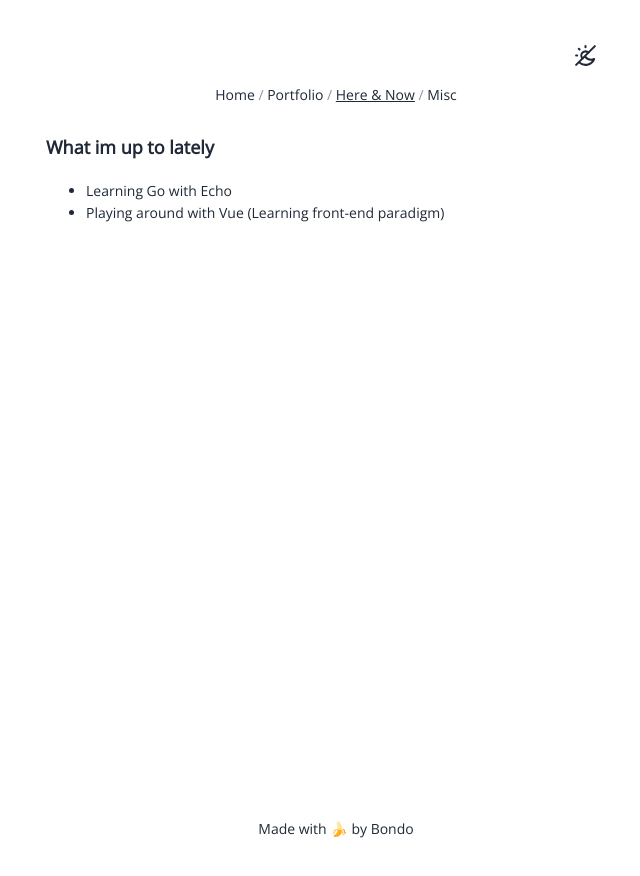
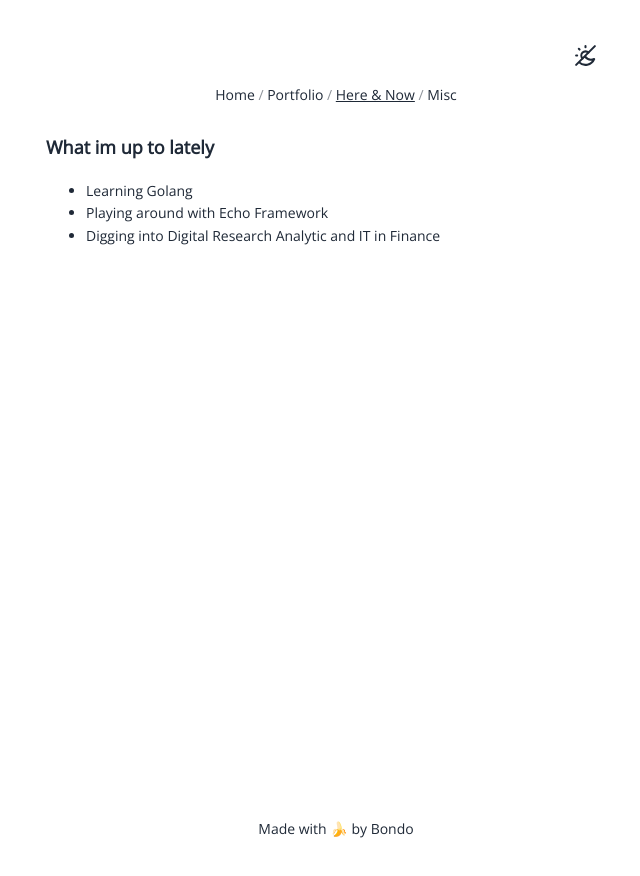
Before and after one commit to bondopangaji/bondopangaji.github.io, a Vue app: page /now in a window 1280 px wide. Shown: the top 876 px of the page, without its empty margins (304-944 px from the left). Built offline with nearby package versions, Linux system fonts and the light colour scheme.

Commit message:
feat: update what i do now

```diff
--- a/src/data/now.js
+++ b/src/data/now.js
@@ -1,10 +1,14 @@
 export const now = [
   {
     id: 1,
-    hnn: 'Learning Go with Echo'
+    hnn: 'Learning Golang'
   },
   {
     id: 2,
-    hnn: 'Playing around with Vue (Learning front-end paradigm)'
+    hnn: 'Playing around with Echo Framework'
+  },
+  {
+    id: 3,
+    hnn: 'Digging into Digital Research Analytic and IT in Finance'
   }
 ]
```
